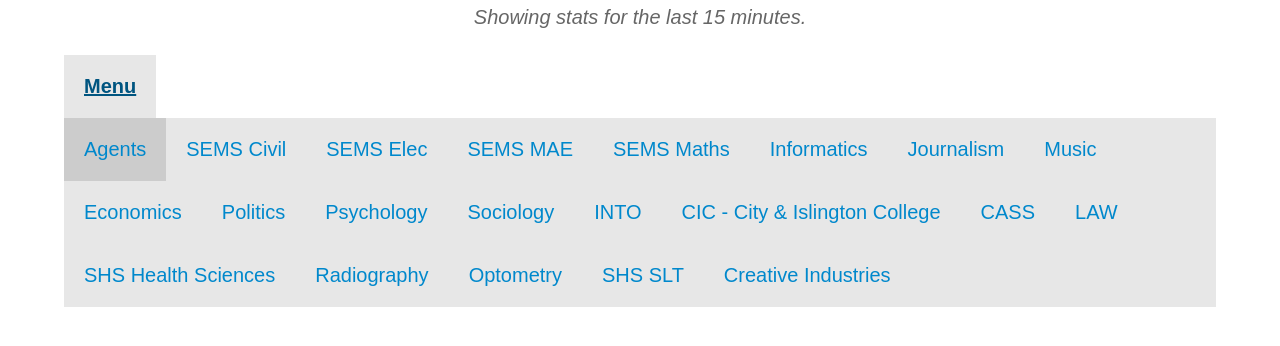
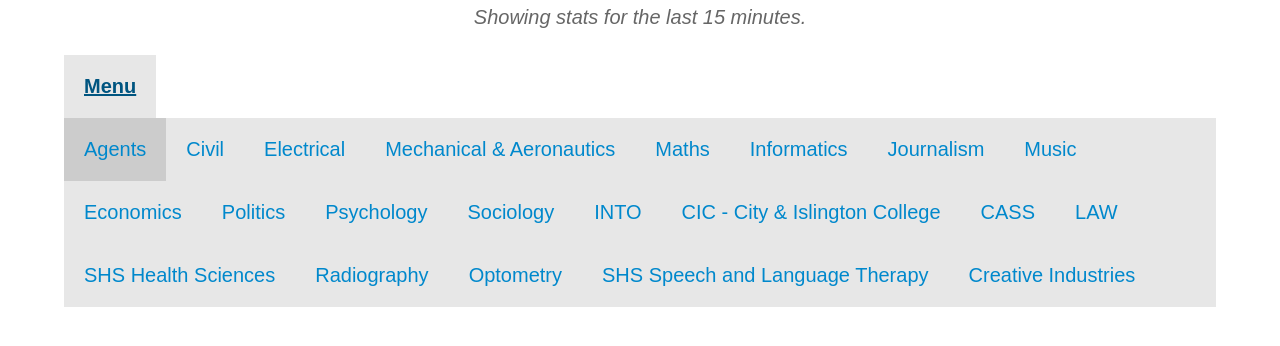
Before and after one commit to LarryAnomie/callstats-clearing, a plain HTML site: page index.html in a window 1280 px wide. Both pictures are taken after a click on the link "Menu". Shown: the part 118-464 px from the top of the page. Drawn offline with nearby package versions, Linux system fonts and the light colour scheme; no server answers.

Commit message:
changes group names, and RAG logic

```diff
--- a/index.html
+++ b/index.html
@@ -13,7 +13,7 @@
     <body>
         <div id="wrapper" class="clearfix">
             <header id="header" class="clearfix">
-                <h1 id="h1">Today's telephone service quality: <span id="clearing-title">Clearing</span></h1>
+                <h1 id="h1">Today's telephone service quality: <span id="clearing-title">Main Clearing</span></h1>
                 <p class="note">Showing stats for the last 15 minutes.</p>
             </header>
             <div id="content-wrapper" class="clearfix">
@@ -26,16 +26,16 @@
                         <a id="agents" class="active" data-clearing-group="Main Clearing" href="#agents"><span>Agents</span></a>
                     </li>
                     <li>
-                        <a id="civil" data-clearing-group="SEMS Civil" href="#civil"><span>SEMS Civil</span></a>
+                        <a id="civil" data-clearing-group="SEMS Civil" href="#civil"><span>Civil</span></a>
                     </li>
                     <li>
-                        <a id="elec" data-clearing-group="SEMS Elec" href="#elec"><span>SEMS Elec</span></a>
+                        <a id="elec" data-clearing-group="SEMS Elec" href="#elec"><span>Electrical</span></a>
                     </li>
                     <li>
-                        <a id="mae" data-clearing-group="SEMS MAE" href="#mae"><span>SEMS MAE</span></a>
+                        <a id="mae" data-clearing-group="SEMS MAE" href="#mae"><span>Mechanical &amp; Aeronautics</span></a>
                     </li>
                     <li>
-                        <a id="maths" data-clearing-group="SEMS Maths" href="#maths"><span>SEMS Maths</span></a>
+                        <a id="maths" data-clearing-group="SEMS Maths" href="#maths"><span>Maths</span></a>
                     </li>
                     <li>
                         <a id="informatics" data-clearing-group="Informatics" href="#informatics"><span>Informatics</span></a>
@@ -80,7 +80,7 @@
                         <a id="optometry" data-clearing-group="Optometry" href="#optometry"><span>Optometry</span></a>
                     </li>
                     <li>
-                        <a id="slt" data-clearing-group="SLT" href="#slt"><span>SHS SLT</span></a>
+                        <a id="slt" data-clearing-group="SLT" href="#slt"><span>SHS Speech and Language Therapy</span></a>
                     </li>
                     <li>
                         <a id="creative" data-clearing-group="Creative Ind" href="#creative"><span>Creative Industries</span></a>
--- a/js/app.js
+++ b/js/app.js
@@ -43,22 +43,22 @@ var APP = (function (w, d, $, _) {
                 hash : "agents"
             },
             {
-                friendlyName : "SEMS Civil",
+                friendlyName : "Civil",
                 groupName : "SEMS Civil",
                 hash : "civil"
             },
             {
-                friendlyName : "SEMS Elec",
+                friendlyName : "Electrical",
                 groupName : "SEMS Elec",
                 hash : "elec"
             },
             {
-                friendlyName : "SEMS MAE",
+                friendlyName : "Mechanical & Aeronautics",
                 groupName : "SEMS MAE",
                 hash : "mae"
             },
             {
-                friendlyName : "SEMS Maths",
+                friendlyName : "Maths",
                 groupName : "SEMS Maths",
                 hash : "maths"
             },
@@ -133,7 +133,7 @@ var APP = (function (w, d, $, _) {
                 hash : "optometry"
             },
             {
-                friendlyName : "SHS SLT",
+                friendlyName : "SHS Speech and Language Therapy",
                 groupName : "SLT",
                 hash : "slt"
             },
@@ -307,7 +307,7 @@ var APP = (function (w, d, $, _) {
                     var dataObj = {
                         answered : 0,                           // number of calls answered
                         missedTotal : 0,                        // number of calls missedTotal
-                        missedTotalClass : "good",              // color class, default to good
+                        missedTotalClass : "null",              // color class, default to good
                         missedCalculated : 0,                   // calculated percentage of calls missed
                         callsTotal : 0,                         // answered + missed
                         agentsAvailable : 0,                    // number of agents available to take call in group
@@ -354,11 +354,7 @@ var APP = (function (w, d, $, _) {
 
                     // we need to work out what class each dataObj value requires
 
-                    // figure missedTotal calls class
-                    if (dataObj.missedTotal > 10) {
-                        // more than 10 missedTotal calls is bad
-                        dataObj.missedTotalClass = "bad";
-                    } else if (dataObj.missedTotal > 4) {
+                    if (dataObj.missedTotal > 4) {
                         // more than 4 is middling
                         dataObj.missedTotalClass = "okay";
                     }
@@ -374,9 +370,7 @@ var APP = (function (w, d, $, _) {
                     }
 
                     // figure out calls in queue class
-                    if (dataObj.inQueue >= 2) {
-                        dataObj.inQueueClass = "bad";
-                    } else if (dataObj.inQueue >= 1) {
+                    if (dataObj.inQueue >= 1) {
                         dataObj.inQueueClass = "okay";
                     }
 
```
